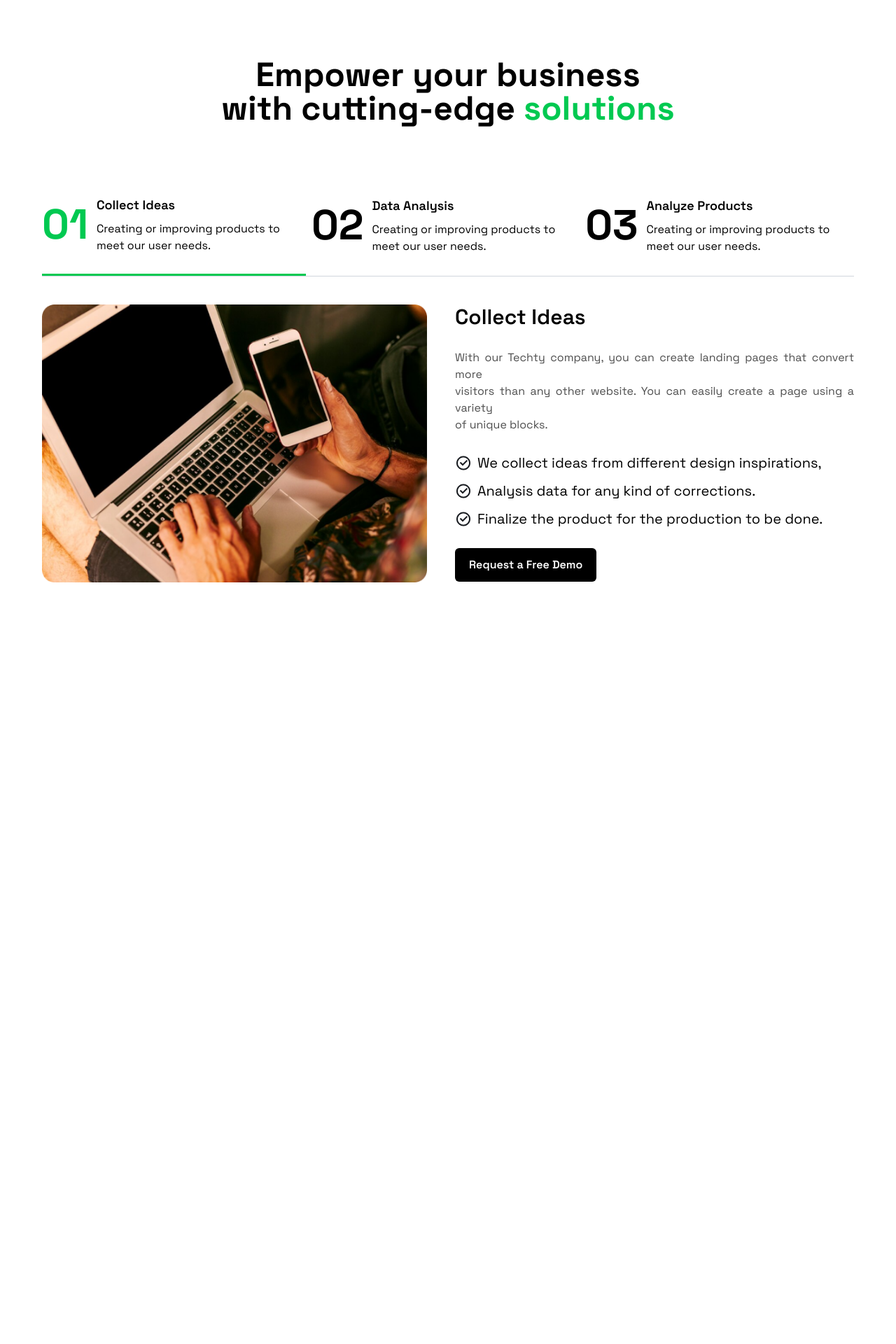
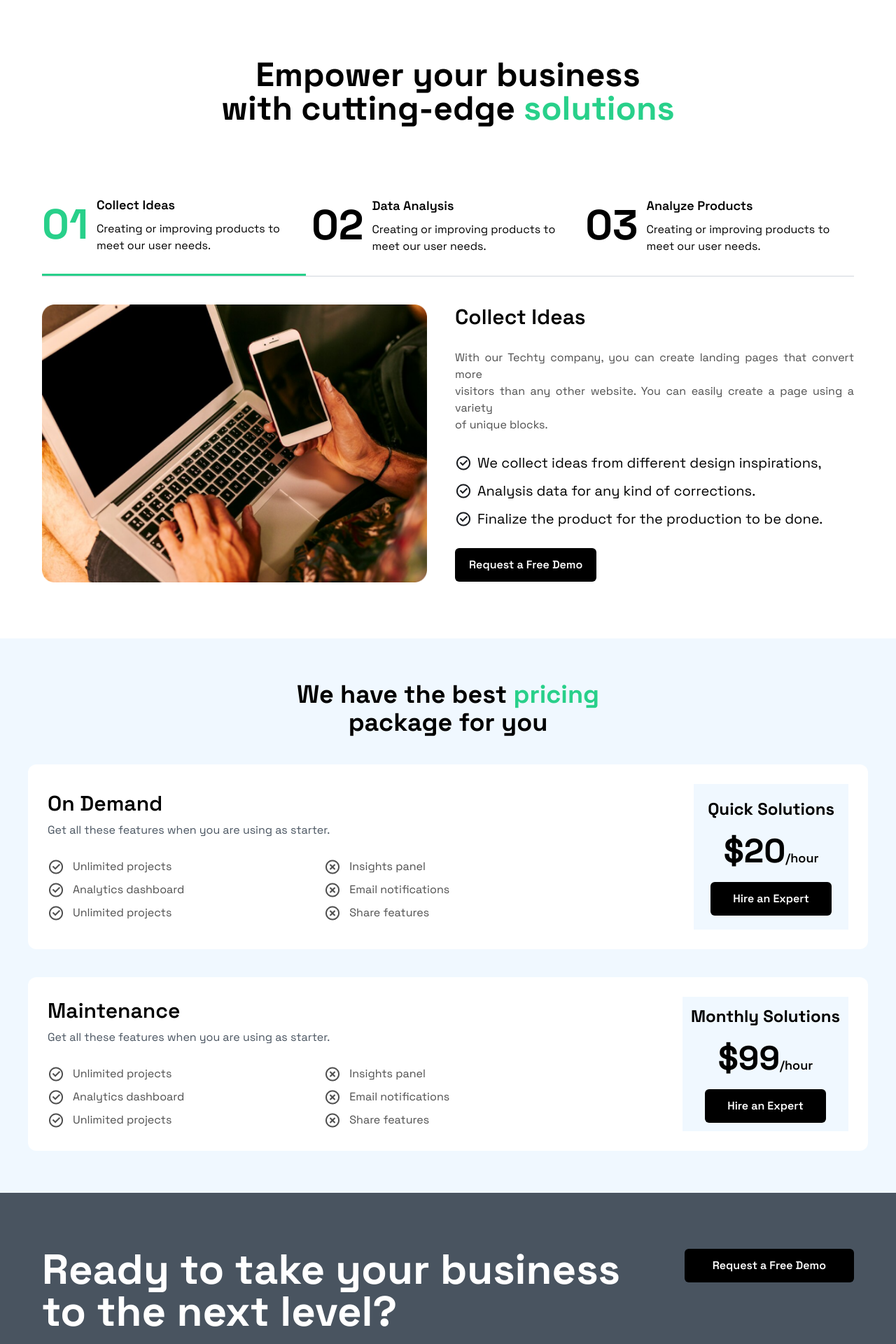
Before and after one commit to Wallychi/techty, a React (Vite) app: page /service in a window 1280 px wide. Shown: the part 720-2640 px from the top of the page at 70% size. Before the commit the page ends 1552 px from the top, so only its background shows below. Built offline with nearby package versions, Linux system fonts and the light colour scheme.

Commit message:
Completed the Service page

```diff
--- a/src/components/Sub_Main.jsx
+++ b/src/components/Sub_Main.jsx
@@ -12,7 +12,7 @@ const Sub_Main = () => {
         <p className="text-center text-5xl font-extrabold">
           Empower your business
           <br /> with cutting-edge{" "}
-          <span className="text-green-500">solutions</span>
+          <span className="text-[#28D08A]">solutions</span>
         </p>
       </div>
       <div className="flex mx-15 border-b-1 border-b-gray-300 mb-10 gap-2">
@@ -22,13 +22,13 @@ const Sub_Main = () => {
           }}
           className={
             first
-              ? "flex items-center gap-3 pb-7 cursor-pointer border-b-3 border-green-500"
+              ? "flex items-center gap-3 pb-7 cursor-pointer border-b-3 border-[#28D08A]"
               : "flex items-center gap-3 pb-7 cursor-pointer"
           }
         >
           <h1 className={
             first
-            ? "font-extrabold text-6xl text-green-500"
+            ? "font-extrabold text-6xl text-[#28D08A]"
             : "font-extrabold text-6xl"
           }>01</h1>
           <div className="flex flex-col gap-2 ">
@@ -42,13 +42,13 @@ const Sub_Main = () => {
           }}
           className={
             second
-              ? "flex items-center gap-3 pb-7 cursor-pointer border-b-3 border-green-500"
+              ? "flex items-center gap-3 pb-7 cursor-pointer border-b-3 border-[#28D08A]"
               : "flex items-center gap-3 pb-7 cursor-pointer"
           }
         >
           <h1 className={
             second
-            ? "font-extrabold text-6xl text-green-500"
+            ? "font-extrabold text-6xl text-[#28D08A]"
             : "font-extrabold text-6xl"
           }>02</h1>
           <div className="flex flex-col gap-2">
@@ -62,13 +62,13 @@ const Sub_Main = () => {
           }}
           className={
             third
-              ? "flex items-center gap-3 pb-7 cursor-pointer border-b-3 border-green-500"
+              ? "flex items-center gap-3 pb-7 cursor-pointer border-b-3 border-[#28D08A]"
               : "flex items-center gap-3 pb-7 cursor-pointer"
           }
         >
           <h1 className={
             third
-            ? "font-extrabold text-6xl text-green-500"
+            ? "font-extrabold text-6xl text-[#28D08A]"
             : "font-extrabold text-6xl"
           }>03</h1>
           <div className="flex flex-col gap-2">
--- a/src/pages/Service.jsx
+++ b/src/pages/Service.jsx
@@ -2,6 +2,7 @@ import React from 'react'
 import NavBar from '../components/NavBar'
 import Footer from '../components/Footer'
 import Sub_Main from '../components/Sub_Main'
+import Button from '../components/Button'
 
 const Service = () => {
   return (
@@ -10,7 +11,7 @@ const Service = () => {
         <NavBar />
 
         <div className='flex flex-col items-center gap-2'>
-          <h1 className='text-5xl font-bold'>We provide the best service solutions.</h1>
+          <h1 className='text-5xl font-bold'>We provide the best <span className='text-[#28D08A]'>service</span> solutions.</h1>
           <p className='text-center text-[#4E4E4E]'>
             We're constantly pushing the boundaries of what's possible and seeking new ways to<br />
             improve our services and help our clients achieve their goals.
@@ -29,7 +30,7 @@ const Service = () => {
 
           <div className='flex flex-col bg-white rounded-xl p-5 gap-4'>
             <div className='flex justify-center w-[80px] rounded-full bg-[#28D08A]'>
-              <img src='/icons/speaker.png' alt='Speaker icon' className='p-2 my-2' />
+              <img src='/icons/case.png' alt='Speaker icon' className='p-2 my-2' />
             </div>
             <h1 className='text-3xl font-semibold'>Online Marketing</h1>
             <p className='text-[#4E4E4E]'>In the new era of technology<br /> we look in the future with<br /> certainty and pride.</p>
@@ -38,7 +39,7 @@ const Service = () => {
 
           <div className='flex flex-col bg-white rounded-xl p-5 gap-4'>
             <div className='flex justify-center w-[80px] rounded-full bg-[#28D08A]'>
-              <img src='/icons/speaker.png' alt='Speaker icon' className='p-2 my-2' />
+              <img src='/icons/graph.png' alt='Speaker icon' className='p-2 my-2' />
             </div>
             <h1 className='text-3xl font-semibold'>Online Marketing</h1>
             <p className='text-[#4E4E4E]'>In the new era of technology<br /> we look in the future with<br /> certainty and pride.</p>
@@ -47,7 +48,7 @@ const Service = () => {
 
           <div className='flex flex-col bg-white rounded-xl p-5 gap-4'>
             <div className='flex justify-center w-[80px] rounded-full bg-[#28D08A]'>
-              <img src='/icons/speaker.png' alt='Speaker icon' className='p-2 my-2' />
+              <img src='/icons/screen.png' alt='Speaker icon' className='p-2 my-2' />
             </div>
             <h1 className='text-3xl font-semibold'>Online Marketing</h1>
             <p className='text-[#4E4E4E]'>In the new era of technology<br /> we look in the future with<br /> certainty and pride.</p>
@@ -57,6 +58,117 @@ const Service = () => {
       </div>
       <Sub_Main />
 
+      <div className='flex flex-col bg-[#F0F8FF] items-center px-15 mt-20 py-15'>
+        <h1 className='text-4xl font-bold text-center'>We have the best <span className='text-[#28D08A]'>pricing</span><br /> package for you</h1>
+
+        <div className='flex bg-white rounded-xl p-7 items-center justify-between w-300 mt-10'>
+          <div className='flex flex-col gap-7'>
+            <div className='flex flex-col gap-2'>
+              <p className='text-3xl font-semibold'>On Demand</p>
+              <p className='text-[#495460]'>Get all these features when you are using as starter.</p>
+            </div>
+            <div className='flex items-center gap-50 text-[#4E4E4E]'>
+              <div className='flex flex-col gap-2'>
+                <div className='flex gap-3'>
+                  <img src='/icons/correct.png' />
+                  <p>Unlimited projects</p>
+                </div>
+
+                <div className='flex gap-3'>
+                  <img src='/icons/correct.png' />
+                  <p>Analytics dashboard</p>
+                </div>
+
+                <div className='flex gap-3'>
+                  <img src='/icons/correct.png' />
+                  <p>Unlimited projects</p>
+                </div>
+
+
+              </div>
+              <div className='flex flex-col gap-2'>
+                <div className='flex gap-3'>
+                  <img src='/icons/incorrect.png' />
+                  <p>Insights panel</p>
+                </div>
+
+                <div className='flex gap-3'>
+                  <img src='/icons/incorrect.png' />
+                  <p>Email notifications</p>
+                </div>
+
+                <div className='flex gap-3'>
+                  <img src='/icons/incorrect.png' />
+                  <p>Share features</p>
+                </div>
+
+
+              </div>
+            </div>
+          </div>
+          <div className='flex flex-col items-center justify-center bg-[#F0F8FF] p-5 gap-5'>
+            <p className='text-2xl font-extrabold'>Quick Solutions</p>
+            <p className='text-5xl font-extrabold'>$20<span className='text-lg font-semibold'>/hour</span></p>
+            <Button name='Hire an Expert' style={"bg-black px-8 hover:bg-[#28D08A] text-white"} />
+          </div>
+        </div>
+
+        <div className='flex bg-white rounded-xl p-7 items-center justify-between w-300 mt-10'>
+          <div className='flex flex-col gap-7'>
+            <div className='flex flex-col gap-2'>
+              <p className='text-3xl font-semibold'>Maintenance</p>
+              <p className='text-[#495460]'>Get all these features when you are using as starter.</p>
+            </div>
+            <div className='flex items-center gap-50 text-[#4E4E4E]'>
+              <div className='flex flex-col gap-2'>
+                <div className='flex gap-3'>
+                  <img src='/icons/correct.png' />
+                  <p>Unlimited projects</p>
+                </div>
+
+                <div className='flex gap-3'>
+                  <img src='/icons/correct.png' />
+                  <p>Analytics dashboard</p>
+                </div>
+
+                <div className='flex gap-3'>
+                  <img src='/icons/correct.png' />
+                  <p>Unlimited projects</p>
+                </div>
+
+
+              </div>
+              <div className='flex flex-col gap-2'>
+                <div className='flex gap-3'>
+                  <img src='/icons/incorrect.png' />
+                  <p>Insights panel</p>
+                </div>
+
+                <div className='flex gap-3'>
+                  <img src='/icons/incorrect.png' />
+                  <p>Email notifications</p>
+                </div>
+
+                <div className='flex gap-3'>
+                  <img src='/icons/incorrect.png' />
+                  <p>Share features</p>
+                </div>
+
+
+              </div>
+            </div>
+          </div>
+          <div className='flex flex-col items-center justify-center bg-[#F0F8FF] p-3 gap-5'>
+            <p className='text-2xl font-extrabold'>Monthly Solutions</p>
+            <p className='text-5xl font-extrabold'>$99<span className='text-lg font-semibold'>/hour</span></p>
+            <Button name='Hire an Expert' style={"bg-black px-8 hover:bg-[#28D08A] text-white"} />
+          </div>
+        </div>
+
+
+      </div>
+      <Footer />
+
     </section>
   )
 }
```
Also changed, not shown: public/icons/correct.png (added).
